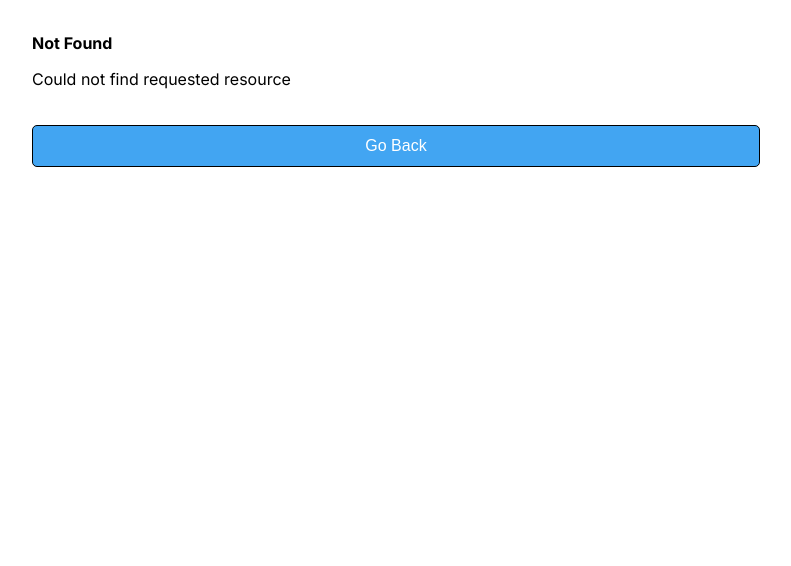
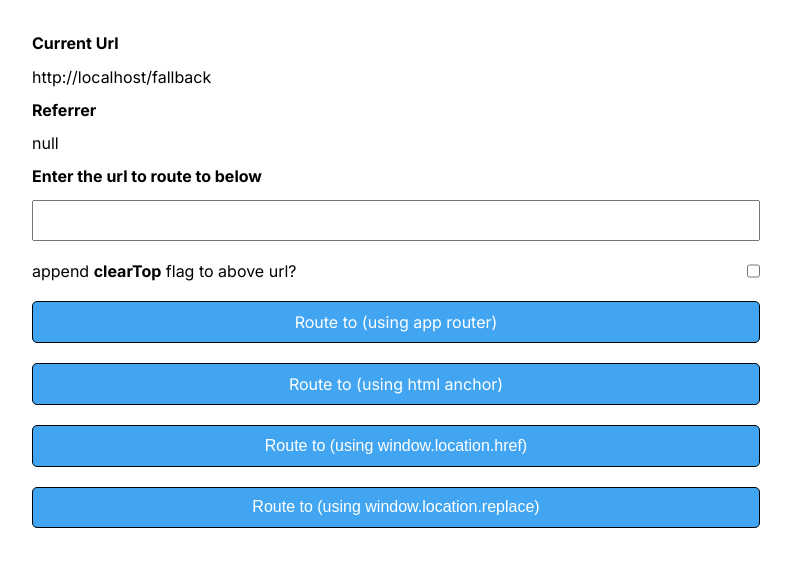
Before and after one commit to vishal-tiket/central-router, a Next.js app: page /fallback in a window 1280 px wide. Before the commit this address had no page. Shown: the top 566 px of the page, without its empty margins (244-1035 px from the left). Built offline with nearby package versions, Linux system fonts and the light colour scheme.

Commit message:
fallback page

```diff
--- /dev/null
+++ b/src/app/fallback/page.js
@@ -0,0 +1,5 @@
+import { CentralRouter } from "../../../component/CentralRouter";
+
+export default function Fallback() {
+  return <CentralRouter />;
+}
```
